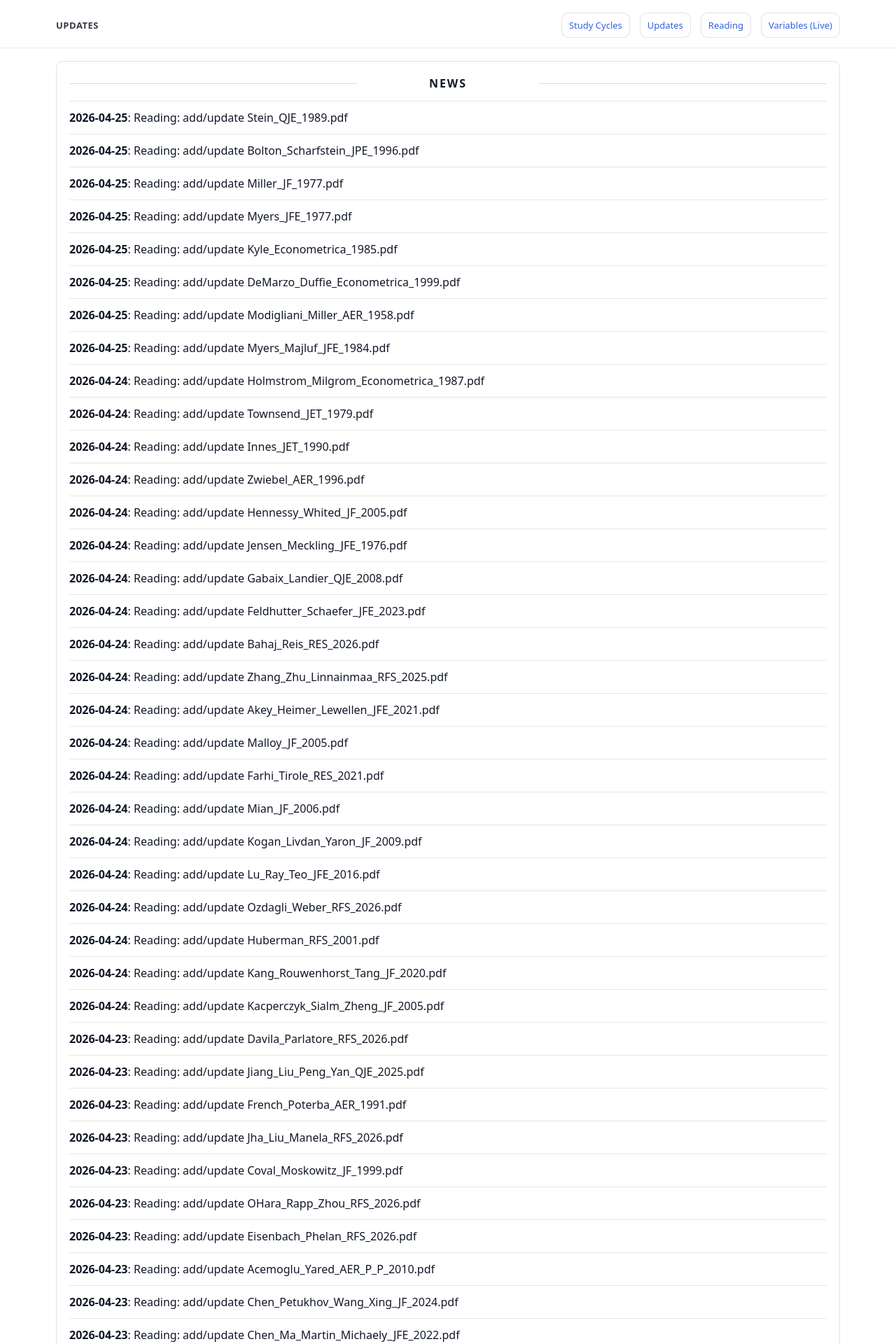
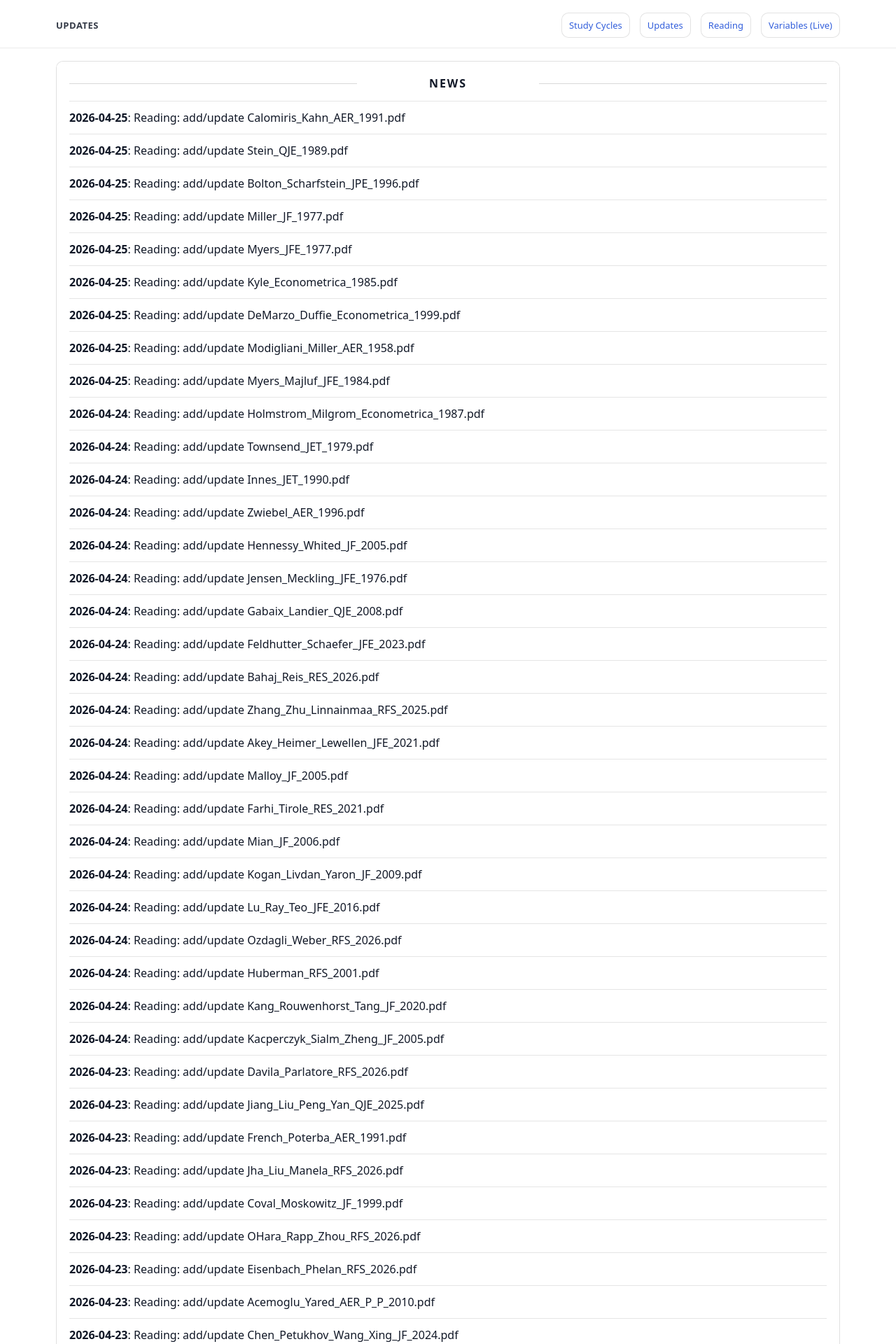
Before and after one commit to yaxinzn/study-archive, a Jekyll site: the page built from updates/index.md, in a window 1280 px wide. Shown: the top 1920 px of the page at 70% size. Built offline with Jekyll 4.4.1, drawn with Linux system fonts in a browser that asks for light colours; some of the changed text lies outside the part shown.

Commit message:
chore: update NEWS feed

```diff
--- a/_data/news.yml
+++ b/_data/news.yml
@@ -1,4 +1,7 @@
 # Auto-generated update history (sorted newest -> oldest). Do not edit manually.
+- ts: "1777113719"
+  date: "2026-04-25"
+  title: "Reading: add/update Calomiris_Kahn_AER_1991.pdf"
 - ts: "1777113555"
   date: "2026-04-25"
   title: "Reading: add/update Stein_QJE_1989.pdf"
```
